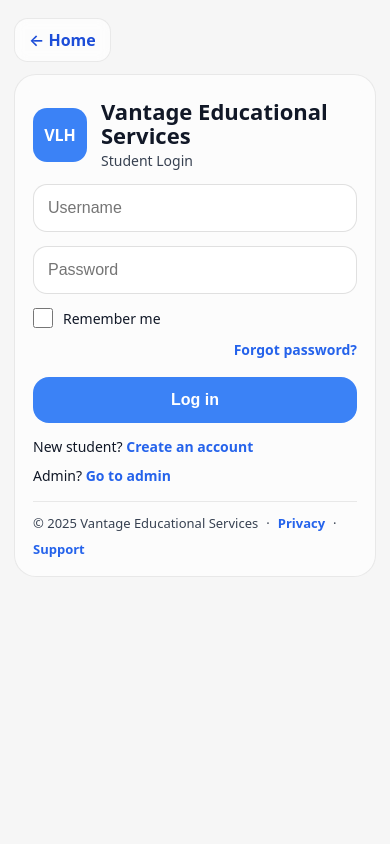
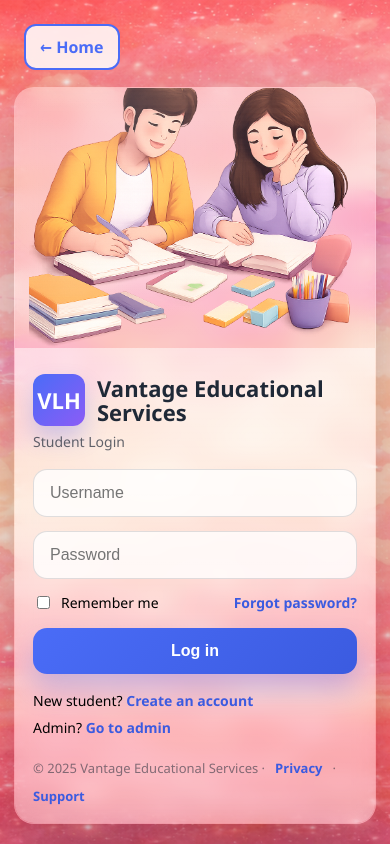
Before and after one commit to Opeso2580/eduplatform, a Django app: page /student/login/ in a window 390 px wide. Run offline with Django 5.2, Linux system fonts and the light colour scheme.

Commit message:
Fix student login page mobile layout and spacing

```diff
--- a/templates/accounts/student_login.html
+++ b/templates/accounts/student_login.html
@@ -1,302 +1,295 @@
 {% load static %}
-<!DOCTYPE html>
+<!doctype html>
 <html lang="en">
 <head>
-  <meta charset="UTF-8" />
-  <meta name="viewport" content="width=device-width, initial-scale=1" />
-  <title>Student Login | Vantage Educational Services</title>
+  <meta charset="utf-8">
+  <title>Vantage Educational Services | Student Login</title>
+  <meta name="viewport" content="width=device-width, initial-scale=1, viewport-fit=cover">
 
   <style>
     * { box-sizing: border-box; }
-    img { max-width: 100%; height: auto; display: block; }
+    html, body { width: 100%; overflow-x: hidden; }
 
     body{
-      margin:0;
-      font-family: system-ui, -apple-system, Segoe UI, Roboto, Arial, sans-serif;
-      background: #f6f6f6;
-      min-height: 100vh;
+      margin: 0;
+      min-height: 100svh; /* better on mobile than 100vh */
+      font-family: "Segoe UI", Tahoma, sans-serif;
 
-      /* If you have a background image/color already, you can remove these */
-      display:flex;
-      justify-content:center;
-      padding: 18px 14px;
+      background-image: url("{% static 'images/login-bg.png' %}");
+      background-size: cover;
+      background-position: center;
+      background-repeat: no-repeat;
+
+      display: grid;
+      place-items: center;
+      padding: 18px;
+      position: relative;
     }
 
-    /* Page container */
-    .page-wrap{
-      width: 100%;
-      max-width: 520px;
+    /* ---------- TOP LEFT HOME BUTTON ---------- */
+    .top-nav {
+      position: fixed;               /* fixed so it won’t overlap weirdly */
+      top: max(14px, env(safe-area-inset-top));
+      left: max(14px, env(safe-area-inset-left));
+      z-index: 1000;
     }
 
-    /* “Home” link */
-    .back-home{
-      display:inline-flex;
-      align-items:center;
-      gap:10px;
+    .home-link {
+      display: inline-flex;
+      align-items: center;
+      gap: 6px;
       padding: 10px 14px;
-      border-radius: 14px;
-      text-decoration:none;
-      font-weight:600;
-      color:#1d4ed8;
-      background: rgba(255,255,255,0.7);
-      border: 1px solid rgba(0,0,0,0.08);
-      margin-bottom: 12px;
-      backdrop-filter: blur(6px);
+      border-radius: 12px;
+      border: 2px solid #4a6cf7;
+      background: rgba(255,255,255,0.85);
+      color: #4a6cf7;
+      font-weight: 800;
+      text-decoration: none;
+      transition: all 0.2s ease;
+      white-space: nowrap;
+      backdrop-filter: blur(8px);
     }
 
-    /* Card */
-    .card{
-      width: 100%;
-      border-radius: 22px;
-      padding: 18px;
-      background: rgba(255,255,255,0.65);
-      border: 1px solid rgba(0,0,0,0.08);
+    .home-link:hover { background: #4a6cf7; color: #fff; }
+
+    /* ---------- MAIN SHELL ---------- */
+    .shell{
+      width: min(1100px, 100%);
+      border-radius: 24px;
+      overflow: hidden;
+
+      background: rgba(255,255,255,0.12);
+      border: 1px solid rgba(255,255,255,0.25);
+      box-shadow: 0 28px 80px rgba(0,0,0,0.25);
       backdrop-filter: blur(10px);
-      overflow: hidden;
+
+      display: grid;
+      grid-template-columns: 1fr 1fr;
     }
 
-    /* Optional banner image at top */
-    .banner{
-      border-radius: 16px;
-      overflow: hidden;
-      margin-bottom: 14px;
+    /* ---------- LEFT ILLUSTRATION ---------- */
+    .left{
+      position: relative;
+      background: rgba(255,255,255,0.10);
+      min-height: 520px;
     }
 
-    /* Header section */
-    .brand{
-      display:flex;
-      align-items:center;
-      gap:14px;
-      margin: 6px 0 8px;
+    .left::before{
+      content: "";
+      position: absolute;
+      inset: 0;
+      background-image: url("{% static 'images/login-illustration-objects.png' %}");
+      background-repeat: no-repeat;
+      background-size: min(92%, 520px);
+      background-position: center 60%;
     }
 
-    .logo-box{
-      width:60px;
-      height:60px;
-      border-radius: 16px;
-      display:flex;
-      align-items:center;
-      justify-content:center;
-      font-weight:800;
-      color:#fff;
-      background:#3b82f6;
-      flex: 0 0 auto;
+    .left::after{
+      content: "";
+      position: absolute;
+      inset: 0;
+      background:
+        radial-gradient(circle at 30% 20%, rgba(255,255,255,0.18), transparent 55%),
+        linear-gradient(180deg, rgba(255,255,255,0.10), rgba(255,255,255,0.04));
     }
 
-    h1{
+    /* ---------- RIGHT PANEL ---------- */
+    .right{
+      position: relative;
+      padding: 44px 44px 26px;
+      background: linear-gradient(180deg, rgba(255,255,255,0.55), rgba(255,255,255,0.28));
+      backdrop-filter: blur(12px);
+      display: flex;
+      flex-direction: column;
+    }
+
+    .brand{
+      display: flex;
+      align-items: center;
+      gap: 12px;
+      font-weight: 800;
       font-size: 26px;
+      color: #1f2937;
       line-height: 1.1;
-      margin: 0;
-      color:#111827;
+    }
+
+    .logo{
+      flex: 0 0 auto;
+      width: 56px;
+      height: 56px;
+      border-radius: 12px;
+      display: grid;
+      place-items: center;
+      font-weight: 900;
+      color: #fff;
+      background: linear-gradient(135deg, #4a6cf7, #8b5cf6);
+      box-shadow: 0 12px 22px rgba(74,108,247,0.25);
     }
 
     .subtitle{
-      margin: 4px 0 0;
-      color:#374151;
+      margin: 6px 0 18px;
+      color: rgba(31,41,55,0.70);
       font-size: 14px;
     }
 
-    /* Error message */
-    .error{
-      margin: 10px 0 12px;
-      padding: 10px 12px;
-      border-radius: 12px;
-      background: rgba(239,68,68,0.12);
-      color: #991b1b;
-      border: 1px solid rgba(239,68,68,0.25);
-      font-size: 14px;
+    .field{ margin-bottom: 14px; }
+
+    input{
+      width: 100%;
+      padding: 14px 16px;
+      font-size: 16px; /* iOS: prevents zoom on focus */
+      border-radius: 14px;
+      border: 1px solid rgba(31,41,55,0.14);
+      background: rgba(255,255,255,0.80);
+      outline: none;
     }
 
-    /* Form */
-    form{ margin-top: 14px; }
-
-    .field{
-      margin-bottom: 14px;
+    input:focus{
+      border-color: rgba(74,108,247,0.55);
+      box-shadow: 0 0 0 4px rgba(74,108,247,0.12);
+      background: rgba(255,255,255,0.95);
     }
 
-    .field input{
-      width:100%;
-      padding: 14px 14px;
-      border-radius: 14px;
-      border: 1px solid rgba(0,0,0,0.12);
-      background: rgba(255,255,255,0.8);
-      outline: none;
-      font-size: 16px; /* ✅ prevents iPhone zoom */
+    .row{
+      display: flex;
+      justify-content: space-between;
+      align-items: center;
+      font-size: 14px;
+      margin: 10px 0 16px;
+      gap: 10px;
+      flex-wrap: wrap;
     }
 
-    .field input:focus{
-      border-color: rgba(59,130,246,0.6);
-      box-shadow: 0 0 0 4px rgba(59,130,246,0.15);
+    .row label{
+      display: inline-flex;
+      align-items: center;
+      gap: 8px;
+      white-space: nowrap;
     }
 
-    /* ✅ Remember + Forgot row (fixes overlap) */
-    .login-row{
-      display:flex;
-      align-items:center;
-      justify-content:space-between;
-      gap:12px;
-      margin: 6px 0 14px;
-      flex-wrap: wrap; /* ✅ prevents collision on small phones */
+    .btn{
+      width: 100%;
+      padding: 14px;
+      font-size: 16px;
+      border-radius: 14px;
+      border: none;
+      cursor: pointer;
+      background: linear-gradient(135deg, #4a6cf7, #3b5be0);
+      color: #fff;
+      font-weight: 700;
+      box-shadow: 0 16px 28px rgba(74,108,247,0.28);
     }
 
-    .remember{
-      display:flex;
-      align-items:center;
-      gap:10px;
-      min-width: 0;
-      color:#111827;
+    .links{
+      margin-top: 14px;
       font-size: 14px;
-      user-select:none;
+      line-height: 1.9;
     }
 
-    .remember input{
-      width: 20px;
-      height: 20px;
-      margin: 0;
-      flex: 0 0 auto;
+    a{
+      color: #3b5be0;
+      text-decoration: none;
+      font-weight: 700;
     }
 
-    .forgot{
-      font-size: 14px;
-      font-weight: 600;
-      color:#2563eb;
-      text-decoration:none;
-      white-space: nowrap;
-      margin-left: auto;
+    .footer{
+      margin-top: auto; /* pushes footer to bottom naturally */
+      padding-top: 18px;
+      font-size: 13px;
+      color: rgba(31,41,55,0.55);
+      display: flex;
+      gap: 10px;
+      flex-wrap: wrap;
     }
 
-    .forgot:hover{ text-decoration: underline; }
+    /* ---------- RESPONSIVE ---------- */
+    @media (max-width: 980px){
+      body{ padding: 14px; }
 
-    /* Button */
-    .btn{
-      width:100%;
-      border: none;
-      cursor:pointer;
-      padding: 14px 16px;
-      border-radius: 16px;
-      background: #3b82f6;
-      color: #fff;
-      font-weight: 800;
-      font-size: 16px;
-      margin-top: 4px;
+      .shell{
+        grid-template-columns: 1fr;
+        border-radius: 20px;
       }
 
-    .btn:hover{ filter: brightness(0.98); }
-
-    /* Links under button */
-    .links{
-      margin-top: 14px;
-      display:flex;
-      flex-direction:column;
-      gap:10px;
-      color:#111827;
-      font-size: 14px;
+      .left{
+        min-height: 260px;
       }
 
-    .links a{
-      color:#2563eb;
-      text-decoration:none;
-      font-weight:700;
+      .left::before{
+        background-position: center 55%;
+        background-size: min(92%, 420px);
       }
 
-    .links a:hover{ text-decoration: underline; }
-
-    /* Footer */
-    .footer{
-      margin-top: 16px;
-      padding-top: 12px;
-      border-top: 1px solid rgba(0,0,0,0.08);
-      color:#374151;
-      font-size: 13px;
-      display:flex;
-      flex-wrap: wrap;
-      gap: 8px;
+      .right{
+        padding: 26px 18px 18px;
       }
 
-    .footer a{
-      color:#2563eb;
-      text-decoration:none;
-      font-weight:700;
+      .brand{
+        font-size: 22px;
       }
 
-    .footer a:hover{ text-decoration: underline; }
-
-    /* Extra-small phones: stack forgot password nicely */
-    @media (max-width: 420px){
-      .forgot{
-        margin-left: 0;
-        width: 100%;
-        text-align: right;
+      .logo{
+        width: 52px;
+        height: 52px;
       }
 
-      h1{ font-size: 22px; }
-      .logo-box{ width:54px; height:54px; border-radius: 14px; }
+      .top-nav{
+        position: sticky; /* keeps it at top in mobile scroll */
+        top: 10px;
+        left: 10px;
+        align-self: start;
+        justify-self: start;
+        margin-bottom: 10px;
+      }
     }
   </style>
 </head>
 
 <body>
-  <div class="page-wrap">
-    <a class="back-home" href="{% url 'home' %}">← Home</a>
 
-    <div class="card">
-      <!-- Optional top image (remove if you don’t want it) -->
-      <!-- If you have your own image path, replace the src below -->
-      <!--
-      <div class="banner">
-        <img src="{% static 'images/login-banner.png' %}" alt="Students learning">
-      </div>
-      -->
-
-      <div class="brand">
-        <div class="logo-box">VLH</div>
-        <div>
-          <h1>Vantage Educational Services</h1>
-          <p class="subtitle">Student Login</p>
-        </div>
+  <div class="top-nav">
+    <a href="{% url 'home' %}" class="home-link">← Home</a>
   </div>
 
-      {% if error %}
-        <div class="error">{{ error }}</div>
-      {% endif %}
+  <div class="shell">
+    <section class="left" aria-hidden="true"></section>
 
-      <form method="POST" action="">
+    <section class="right">
+      <div class="brand">
+        <div class="logo">VLH</div>
+        <div>Vantage Educational Services</div>
+      </div>
+      <div class="subtitle">Student Login</div>
+
+      <form method="post">
         {% csrf_token %}
 
         <div class="field">
-          <input type="text" name="username" placeholder="Username" required />
+          <input type="text" name="username" placeholder="Username" autocomplete="username" required>
         </div>
 
         <div class="field">
-          <input type="password" name="password" placeholder="Password" required />
+          <input type="password" name="password" placeholder="Password" autocomplete="current-password" required>
         </div>
 
-        <!-- ✅ Fixed row -->
-        <div class="login-row">
-          <label class="remember">
-            <input type="checkbox" name="remember" />
-            <span>Remember me</span>
-          </label>
-
-          <a class="forgot" href="{% url 'password_reset' %}">Forgot password?</a>
+        <div class="row">
+          <label><input type="checkbox"> Remember me</label>
+          <a href="{% url 'password_reset' %}">Forgot password?</a>
         </div>
 
         <button class="btn" type="submit">Log in</button>
+
+        <div class="links">
+          New student? <a href="{% url 'student_signup' %}">Create an account</a><br>
+          Admin? <a href="/admin/">Go to admin</a>
+        </div>
       </form>
 
-      <div class="links">
-        <div>New student? <a href="{% url 'student_signup' %}">Create an account</a></div>
-        <div>Admin? <a href="/admin/">Go to admin</a></div>
+      <div class="footer">
+        © {% now "Y" %} Vantage Educational Services · <a href="#">Privacy</a> · <a href="#">Support</a>
+      </div>
+    </section>
   </div>
 
-      <div class="footer">
-        <span>© 2025 Vantage Educational Services</span>
-        <span>·</span>
-        <a href="#">Privacy</a>
-        <span>·</span>
-        <a href="#">Support</a>
-      </div>
-    </div>
-  </div>
 </body>
 </html>
```
Lines whose indentation alone changed are shown as unchanged.
